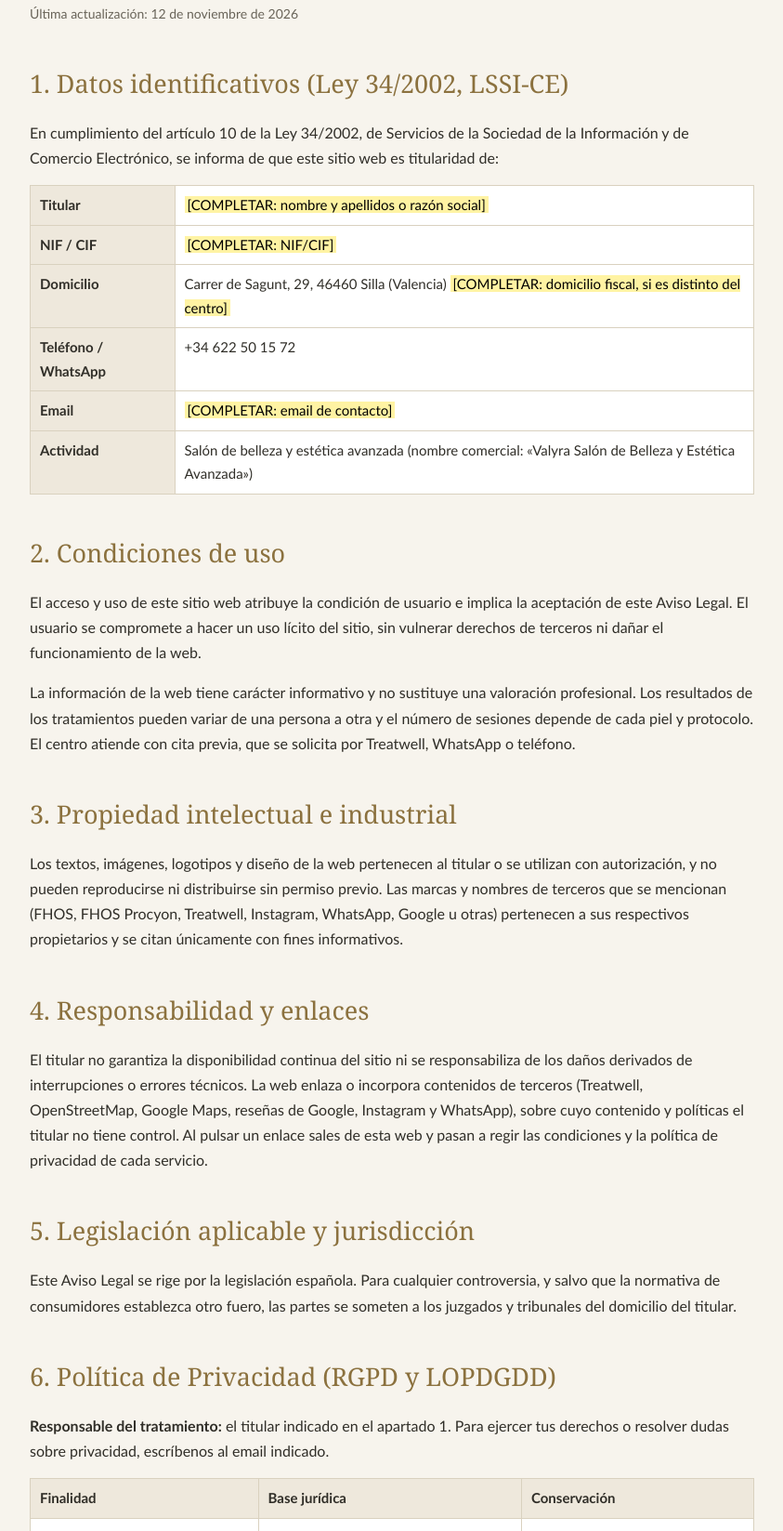
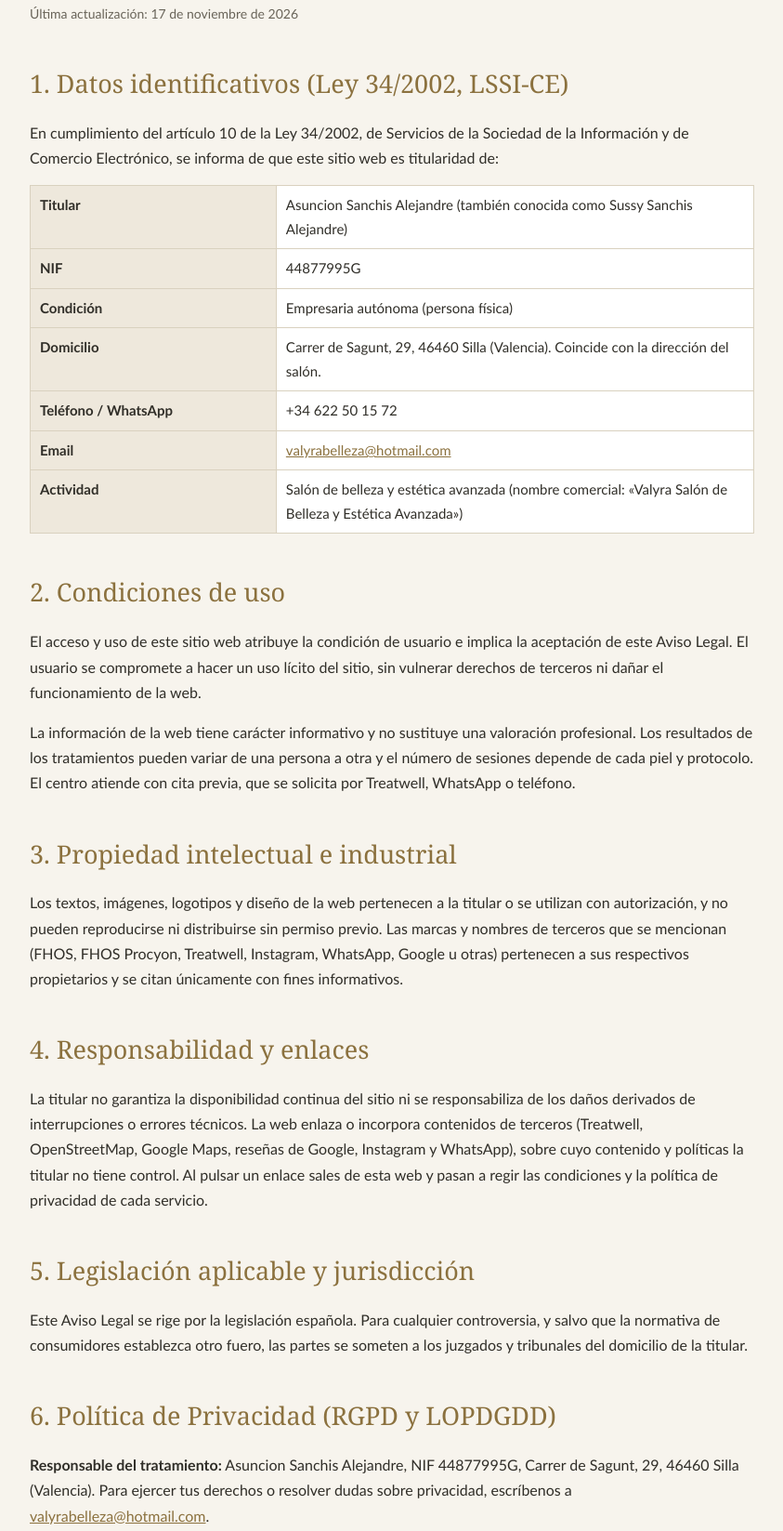
Before and after one commit to amtm10/valyraestetica, a plain HTML site: page web-valyra/aviso-legal.html in a window 1280 px wide. Shown: the part 241-1888 px from the top of the page at 93% size, without its empty margins (218-1061 px from the left). Drawn offline with Linux system fonts and the light colour scheme.

Commit message:
Update aviso-legal.html

```diff
--- a/web-valyra/aviso-legal.html
+++ b/web-valyra/aviso-legal.html
@@ -10,36 +10,37 @@ header a{font-family:Georgia,serif;font-size:24px;letter-spacing:.14em;color:#30
 main{max-width:820px;margin:0 auto;padding:40px 20px 72px}
 h1{font-family:Georgia,serif;font-weight:400;font-size:clamp(34px,7vw,54px);line-height:1.08;margin:0 0 8px;color:#302e28}
 h2{font-family:Georgia,serif;font-weight:400;font-size:27px;color:#8b713e;margin:40px 0 8px;scroll-margin-top:16px}
-a{color:#8b713e}mark{background:#fff3a3;padding:0 3px}
-table{border-collapse:collapse;width:100%;font-size:15px;background:#fff}th,td{border:1px solid #d9d1bf;padding:8px 10px;text-align:left;vertical-align:top}th{background:#eee8dc}
+a{color:#8b713e}
+table{border-collapse:collapse;width:100%;font-size:15px;background:#fff}th,td{border:1px solid #d9d1bf;padding:8px 10px;text-align:left;vertical-align:top}th{background:#eee8dc;width:34%}
 .tw{overflow-x:auto}.up{color:#696459;font-size:14px}
 footer{background:#292f2b;color:#fffb;font-size:14px;padding:24px 20px}footer div{max-width:820px;margin:0 auto;display:flex;flex-wrap:wrap;gap:6px 18px}
 footer a,footer button{color:#fffc;background:none;border:0;font:inherit;cursor:pointer;padding:0;text-decoration:underline}
 </style></head><body>
 <header><a href="/">VALYRA</a></header><main>
 <h1>Aviso Legal y Política de Privacidad</h1>
-<p class="up">Última actualización: 12 de noviembre de 2026</p>
+<p class="up">Última actualización: 17 de noviembre de 2026</p>
 <h2 id="aviso">1. Datos identificativos (Ley 34/2002, LSSI-CE)</h2>
 <p>En cumplimiento del artículo 10 de la Ley 34/2002, de Servicios de la Sociedad de la Información y de Comercio Electrónico, se informa de que este sitio web es titularidad de:</p>
 <table><tbody>
-<tr><th>Titular</th><td><mark>[COMPLETAR: nombre y apellidos o razón social]</mark></td></tr>
-<tr><th>NIF / CIF</th><td><mark>[COMPLETAR: NIF/CIF]</mark></td></tr>
-<tr><th>Domicilio</th><td>Carrer de Sagunt, 29, 46460 Silla (Valencia) <mark>[COMPLETAR: domicilio fiscal, si es distinto del centro]</mark></td></tr>
+<tr><th>Titular</th><td>Asuncion Sanchis Alejandre (también conocida como Sussy Sanchis Alejandre)</td></tr>
+<tr><th>NIF</th><td>44877995G</td></tr>
+<tr><th>Condición</th><td>Empresaria autónoma (persona física)</td></tr>
+<tr><th>Domicilio</th><td>Carrer de Sagunt, 29, 46460 Silla (Valencia). Coincide con la dirección del salón.</td></tr>
 <tr><th>Teléfono / WhatsApp</th><td>+34 622 50 15 72</td></tr>
-<tr><th>Email</th><td><mark>[COMPLETAR: email de contacto]</mark></td></tr>
+<tr><th>Email</th><td><a href="mailto:valyrabelleza@hotmail.com">valyrabelleza@hotmail.com</a></td></tr>
 <tr><th>Actividad</th><td>Salón de belleza y estética avanzada (nombre comercial: «Valyra Salón de Belleza y Estética Avanzada»)</td></tr>
 </tbody></table>
 <h2>2. Condiciones de uso</h2>
 <p>El acceso y uso de este sitio web atribuye la condición de usuario e implica la aceptación de este Aviso Legal. El usuario se compromete a hacer un uso lícito del sitio, sin vulnerar derechos de terceros ni dañar el funcionamiento de la web.</p>
 <p>La información de la web tiene carácter informativo y no sustituye una valoración profesional. Los resultados de los tratamientos pueden variar de una persona a otra y el número de sesiones depende de cada piel y protocolo. El centro atiende con cita previa, que se solicita por Treatwell, WhatsApp o teléfono.</p>
 <h2>3. Propiedad intelectual e industrial</h2>
-<p>Los textos, imágenes, logotipos y diseño de la web pertenecen al titular o se utilizan con autorización, y no pueden reproducirse ni distribuirse sin permiso previo. Las marcas y nombres de terceros que se mencionan (FHOS, FHOS Procyon, Treatwell, Instagram, WhatsApp, Google u otras) pertenecen a sus respectivos propietarios y se citan únicamente con fines informativos.</p>
+<p>Los textos, imágenes, logotipos y diseño de la web pertenecen a la titular o se utilizan con autorización, y no pueden reproducirse ni distribuirse sin permiso previo. Las marcas y nombres de terceros que se mencionan (FHOS, FHOS Procyon, Treatwell, Instagram, WhatsApp, Google u otras) pertenecen a sus respectivos propietarios y se citan únicamente con fines informativos.</p>
 <h2>4. Responsabilidad y enlaces</h2>
-<p>El titular no garantiza la disponibilidad continua del sitio ni se responsabiliza de los daños derivados de interrupciones o errores técnicos. La web enlaza o incorpora contenidos de terceros (Treatwell, OpenStreetMap, Google Maps, reseñas de Google, Instagram y WhatsApp), sobre cuyo contenido y políticas el titular no tiene control. Al pulsar un enlace sales de esta web y pasan a regir las condiciones y la política de privacidad de cada servicio.</p>
+<p>La titular no garantiza la disponibilidad continua del sitio ni se responsabiliza de los daños derivados de interrupciones o errores técnicos. La web enlaza o incorpora contenidos de terceros (Treatwell, OpenStreetMap, Google Maps, reseñas de Google, Instagram y WhatsApp), sobre cuyo contenido y políticas la titular no tiene control. Al pulsar un enlace sales de esta web y pasan a regir las condiciones y la política de privacidad de cada servicio.</p>
 <h2>5. Legislación aplicable y jurisdicción</h2>
-<p>Este Aviso Legal se rige por la legislación española. Para cualquier controversia, y salvo que la normativa de consumidores establezca otro fuero, las partes se someten a los juzgados y tribunales del domicilio del titular.</p>
+<p>Este Aviso Legal se rige por la legislación española. Para cualquier controversia, y salvo que la normativa de consumidores establezca otro fuero, las partes se someten a los juzgados y tribunales del domicilio de la titular.</p>
 <h2 id="privacidad">6. Política de Privacidad (RGPD y LOPDGDD)</h2>
-<p><strong>Responsable del tratamiento:</strong> el titular indicado en el apartado 1. Para ejercer tus derechos o resolver dudas sobre privacidad, escríbenos al email indicado.</p>
+<p><strong>Responsable del tratamiento:</strong> Asuncion Sanchis Alejandre, NIF 44877995G, Carrer de Sagunt, 29, 46460 Silla (Valencia). Para ejercer tus derechos o resolver dudas sobre privacidad, escríbenos a <a href="mailto:valyrabelleza@hotmail.com">valyrabelleza@hotmail.com</a>.</p>
 <div class="tw"><table><thead><tr><th>Finalidad</th><th>Base jurídica</th><th>Conservación</th></tr></thead><tbody>
 <tr><td>Atender tus consultas y gestionar tu cita por WhatsApp, teléfono o a través de Treatwell.</td><td>Consentimiento (art. 6.1.a RGPD) y medidas precontractuales a petición tuya (art. 6.1.b).</td><td>Durante la gestión de tu solicitud y, después, el tiempo necesario para atender posibles responsabilidades.</td></tr>
 <tr><td>Prestación del servicio estético, incluida la valoración previa de tu piel (puede implicar datos relativos a la salud).</td><td>Ejecución del servicio (art. 6.1.b) y consentimiento explícito para datos de salud (art. 9.2.a), que se recoge en el centro antes del tratamiento.</td><td>El tiempo de la relación y los plazos legales aplicables.</td></tr>
@@ -47,12 +48,12 @@ footer a,footer button{color:#fffc;background:none;border:0;font:inherit;cursor:
 <tr><td>Funcionamiento y seguridad de la web (registros técnicos del servidor, como la dirección IP).</td><td>Interés legítimo en mantener la web disponible y segura (art. 6.1.f).</td><td>El plazo que establezca el proveedor de alojamiento, normalmente breve.</td></tr>
 </tbody></table></div>
 <p><strong>Datos que tratamos:</strong> nombre, teléfono y el contenido de los mensajes que nos envíes, que nos facilitas tú directamente. Esta web no tiene formularios que almacenen datos: la comunicación se hace por WhatsApp, teléfono o Treatwell. No tomamos decisiones automatizadas ni elaboramos perfiles.</p>
-<p><strong>Destinatarios:</strong> no cedemos tus datos a terceros salvo obligación legal. Utilizamos proveedores que acceden a datos por cuenta del titular, como Cloudflare, Inc. (alojamiento y distribución de la web). WhatsApp (Meta Platforms Ireland Ltd.) y Treatwell son servicios que eliges para contactar o reservar y que tratan tus datos como responsables propios según sus políticas de privacidad; cuando reservas por Treatwell, recibimos los datos de tu reserva. Algunos proveedores pueden realizar transferencias internacionales, amparadas en cláusulas contractuales tipo o en el Marco de Privacidad de Datos UE-EE. UU. cuando proceda.</p>
-<p><strong>Mapa:</strong> la sección de ubicación muestra un mapa de OpenStreetMap (OpenStreetMap Foundation). Al cargarlo, tu navegador se conecta con sus servidores, que reciben tu dirección IP para entregar el mapa. No usamos cookies ni seguimiento en este mapa. Los enlaces a Google Maps, Instagram, Treatwell y WhatsApp son simples enlaces: solo se conecta con esos servicios si los pulsas.</p>
+<p><strong>Destinatarios:</strong> no cedemos tus datos a terceros salvo obligación legal. Utilizamos proveedores que acceden a datos por cuenta de la titular, como Cloudflare, Inc. (alojamiento y distribución de la web). WhatsApp (Meta Platforms Ireland Ltd.) y Treatwell son servicios que eliges para contactar o reservar y que tratan tus datos como responsables propios según sus políticas de privacidad; cuando reservas por Treatwell, recibimos los datos de tu reserva. Algunos proveedores pueden realizar transferencias internacionales, amparadas en cláusulas contractuales tipo o en el Marco de Privacidad de Datos UE-EE. UU. cuando proceda.</p>
+<p><strong>Contenido de terceros:</strong> la sección de ubicación muestra un mapa de OpenStreetMap (OpenStreetMap Foundation) y la sección de galería incorpora el perfil público de Instagram del salón (Meta Platforms Ireland Ltd.). Al cargar estos contenidos, tu navegador se conecta con sus servidores, que reciben tu dirección IP y otros datos técnicos para mostrártelos, y se rigen por sus propias políticas de privacidad. Los enlaces a Google Maps, Treatwell y WhatsApp son simples enlaces: solo se conecta con esos servicios si los pulsas.</p>
 <p><strong>Derechos:</strong> puedes ejercer los derechos de acceso, rectificación, supresión, oposición, limitación del tratamiento y portabilidad, y retirar tu consentimiento en cualquier momento, escribiendo al email indicado y acompañando copia de tu DNI. Si consideras que tus derechos no han sido atendidos, puedes reclamar ante la Agencia Española de Protección de Datos (<a href="https://www.aepd.es" target="_blank" rel="noopener">www.aepd.es</a>).</p>
 <p><strong>Seguridad:</strong> aplicamos medidas técnicas y organizativas razonables para proteger tus datos frente a accesos no autorizados, pérdida o alteración.</p>
 <p><strong>Menores:</strong> los servicios de la web no están dirigidos a menores de 14 años. Si eres menor, necesitamos la autorización de tu madre, padre o tutor.</p>
 <h2 id="cookies">7. Cookies</h2>
-<p>Esta web <strong>no utiliza cookies</strong>, ni propias ni de terceros, ni herramientas de analítica, publicidad o seguimiento. Por ello no se muestra aviso de cookies. Si esto cambiara, se actualizará este apartado y se solicitará tu consentimiento cuando la ley lo exija (art. 22.2 LSSI-CE).</p>
+<p>Esta web no utiliza cookies propias ni herramientas de analítica, publicidad o seguimiento. No obstante, el contenido incrustado de Instagram es un servicio de un tercero y puede instalar o leer cookies u otros identificadores en tu dispositivo, bajo su propia política (<a href="https://privacycenter.instagram.com/policy/cookies/" target="_blank" rel="noopener">política de cookies de Instagram</a>). Puedes configurar o bloquear las cookies desde los ajustes de tu navegador. Si esto cambiara, se actualizará este apartado y se solicitará tu consentimiento cuando la ley lo exija (art. 22.2 LSSI-CE).</p>
 </main><footer><div><a href="aviso-legal.html">Aviso Legal</a><a href="aviso-legal.html#privacidad">Política de Privacidad</a><a href="/">Volver a la web</a></div></footer>
 </body></html>
```
